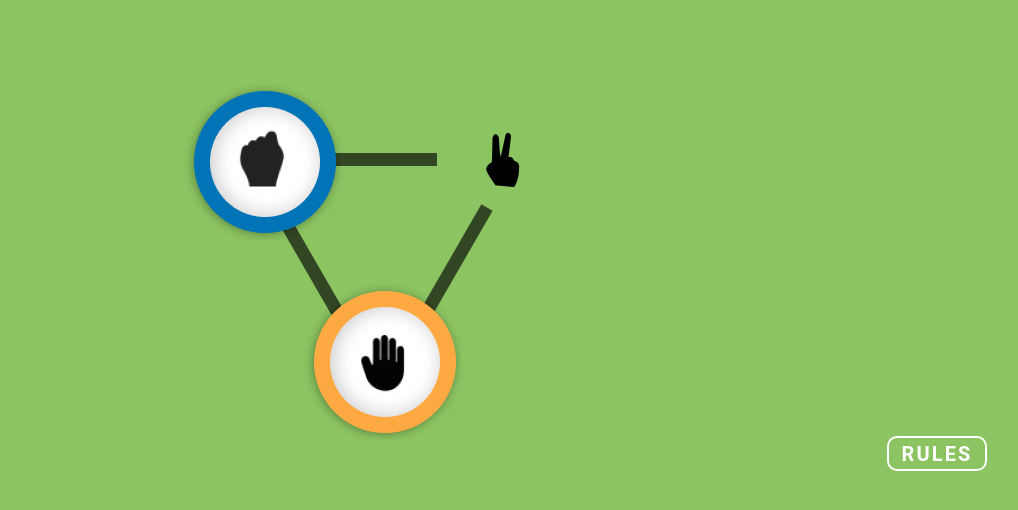
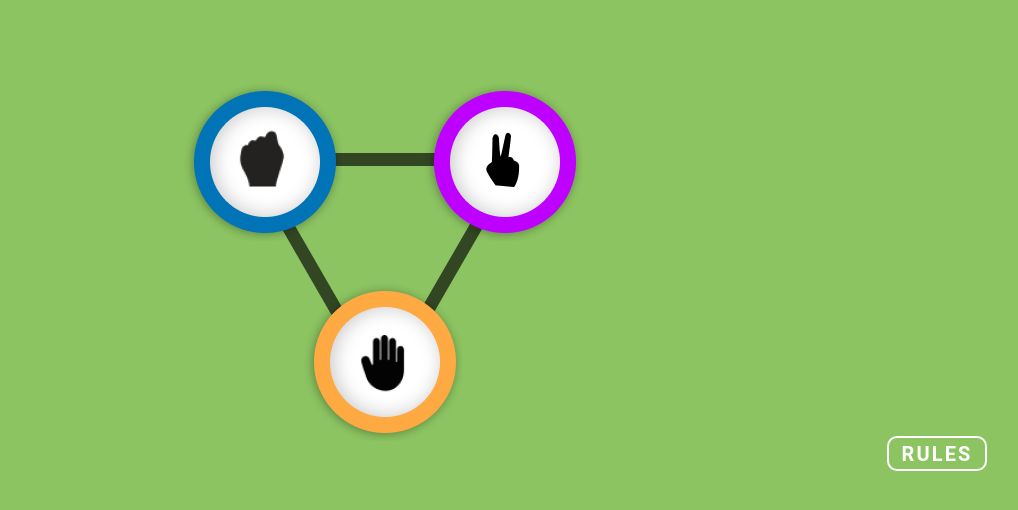
Before and after one commit to vedantgosavi/Rock-Paper-Scissor-Game, a plain HTML site: page index.html in a window 1280 px wide. Shown: the part 212-722 px from the top of the page, without its empty margins (258-1276 px from the left). Drawn offline with Linux system fonts and the light colour scheme; a web font is replaced by a local one.

Commit message:
Update style.css

```diff
--- a/style.css
+++ b/style.css
@@ -411,7 +411,7 @@ li span {
   top: 47px;
 }
 #scissors {
-  background-image: url('images/Scissorbg.png');
+  background-image: url('Scissorbg.png');
   height: 160px;
   width: 160px;
   cursor: pointer;
```
